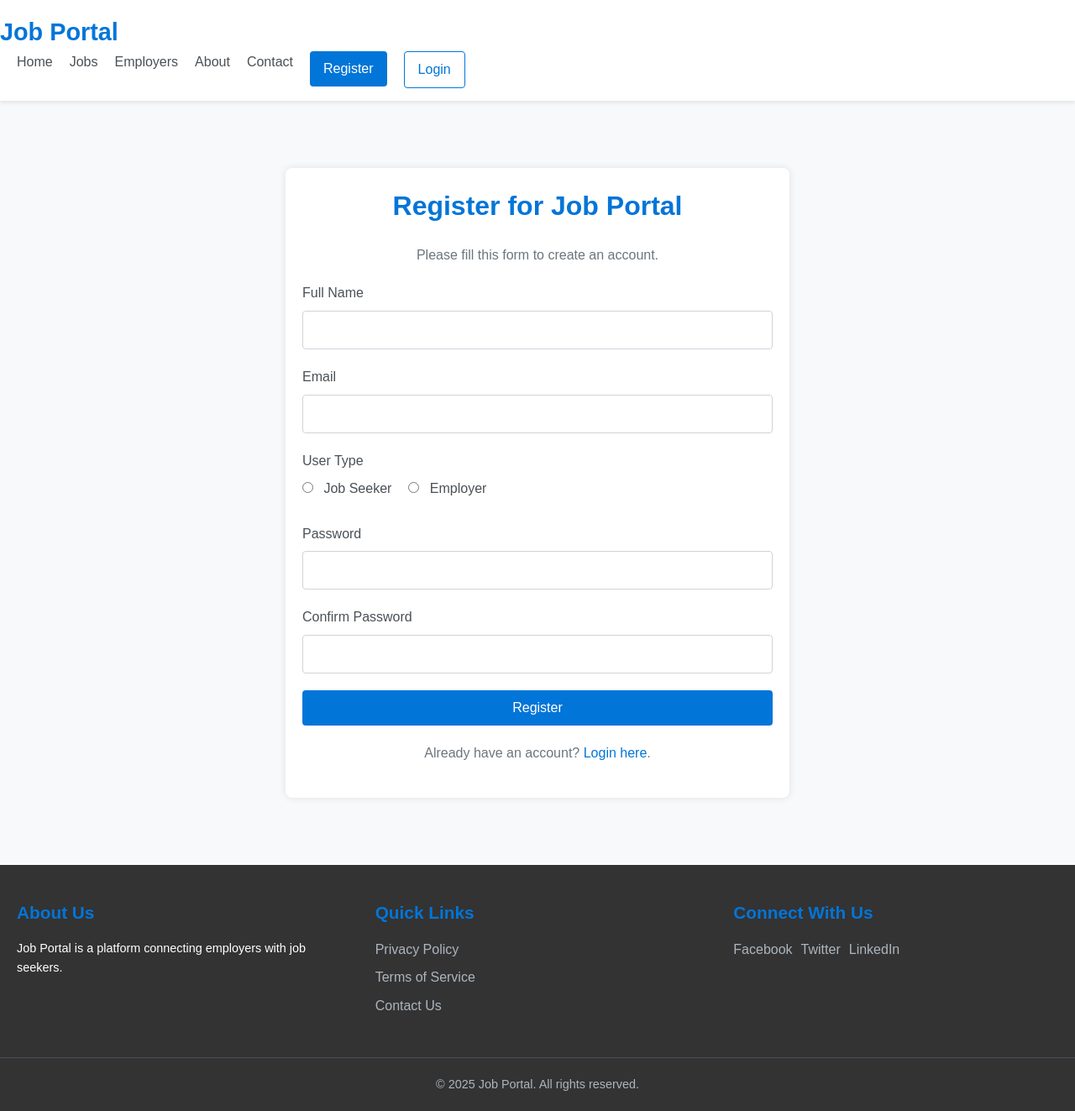
After one commit to hamzatarifturing/job-portal-system-php, a PHP site: page /register.php in a window 1280 px wide. The commit adds this page. Shown: the whole page at 84% size. Run offline with PHP 8.4, Linux system fonts and the light colour scheme.

Commit message:
Conversation 1A - Interaction 2 - Model Selected: A

```diff
--- a/assets/css/style.css
+++ b/assets/css/style.css
@@ -69,6 +69,36 @@ nav ul li a {
 
 nav ul li a:hover {
     color: #0275d8;
+}
+
+.btn-register, .btn-login {
+    padding: 8px 16px;
+    border-radius: 4px;
+    display: inline-block;
+    font-weight: 500;
+    transition: all 0.3s ease;
+}
+
+.btn-register {
+    background-color: #0275d8;
+    color: #fff !important;
+}
+
+.btn-register:hover {
+    background-color: #025aa5;
+    text-decoration: none !important;
+}
+
+.btn-login {
+    background-color: transparent;
+    color: #0275d8 !important;
+    border: 1px solid #0275d8;
+}
+
+.btn-login:hover {
+    background-color: #0275d8;
+    color: #fff !important;
+    text-decoration: none !important;
 }
 
 /* Main content */
@@ -150,6 +180,118 @@ footer {
     color: #adb5bd;
 }
 
+/* Registration form styles */
+.register-section {
+    max-width: 600px;
+    margin: 30px auto;
+    padding: 20px;
+    background-color: #fff;
+    border-radius: 8px;
+    box-shadow: 0 0 10px rgba(0, 0, 0, 0.1);
+}
+
+.register-section h1 {
+    color: #0275d8;
+    margin-bottom: 20px;
+    text-align: center;
+}
+
+.register-section p {
+    margin-bottom: 20px;
+    color: #6c757d;
+    text-align: center;
+}
+
+.form-group {
+    margin-bottom: 20px;
+}
+
+.form-group label {
+    display: block;
+    margin-bottom: 8px;
+    font-weight: 500;
+    color: #495057;
+}
+
+.form-control {
+    display: block;
+    width: 100%;
+    padding: 10px 15px;
+    font-size: 1rem;
+    line-height: 1.5;
+    color: #495057;
+    background-color: #fff;
+    border: 1px solid #ced4da;
+    border-radius: 4px;
+    transition: border-color 0.15s ease-in-out, box-shadow 0.15s ease-in-out;
+}
+
+.form-control:focus {
+    border-color: #80bdff;
+    outline: 0;
+    box-shadow: 0 0 0 0.2rem rgba(0, 123, 255, 0.25);
+}
+
+.is-invalid {
+    border-color: #dc3545;
+}
+
+.invalid-feedback {
+    display: block;
+    width: 100%;
+    margin-top: 5px;
+    font-size: 0.875rem;
+    color: #dc3545;
+}
+
+.radio-group {
+    display: flex;
+    gap: 20px;
+    margin-top: 5px;
+}
+
+.radio-inline {
+    display: flex;
+    align-items: center;
+    font-weight: normal;
+    cursor: pointer;
+}
+
+.radio-inline input {
+    margin-right: 8px;
+}
+
+.btn-submit {
+    display: inline-block;
+    width: 100%;
+    padding: 12px;
+    background-color: #0275d8;
+    color: #fff;
+    border: none;
+    border-radius: 4px;
+    font-size: 1rem;
+    font-weight: 500;
+    cursor: pointer;
+    transition: background-color 0.3s ease;
+}
+
+.btn-submit:hover {
+    background-color: #025aa5;
+}
+
+.alert {
+    padding: 15px;
+    margin-bottom: 20px;
+    border: 1px solid transparent;
+    border-radius: 4px;
+}
+
+.alert-success {
+    color: #155724;
+    background-color: #d4edda;
+    border-color: #c3e6cb;
+}
+
 /* Responsive design */
 @media (max-width: 768px) {
     header .container {
@@ -158,9 +300,20 @@ footer {
 
     nav ul {
         margin-top: 15px;
+        flex-wrap: wrap;
+        justify-content: center;
+    }
+
+    nav ul li {
+        margin: 5px 10px;
     }
 
     .footer-content {
         flex-direction: column;
     }
+
+    .radio-group {
+        flex-direction: column;
+        gap: 10px;
+    }
 }
--- a/includes/config.php
+++ b/includes/config.php
@@ -8,7 +8,7 @@
 // Define database parameters
 define('DB_SERVER', 'localhost');
 define('DB_USERNAME', 'root');
-define('DB_PASSWORD', '');
+define('DB_PASSWORD', '12345678');
 define('DB_NAME', 'job_portal');
 
 // Attempt to connect to MySQL database
--- a/includes/header.php
+++ b/includes/header.php
@@ -23,6 +23,8 @@
                 <li><a href="#">Employers</a></li>
                 <li><a href="#">About</a></li>
                 <li><a href="#">Contact</a></li>
+                <li><a href="register.php" class="btn-register">Register</a></li>
+                <li><a href="#" class="btn-login">Login</a></li>
             </ul>
         </nav>
     </header>
--- /dev/null
+++ b/register.php
@@ -0,0 +1,136 @@
+<?php
+// Start session
+session_start();
+
+// Include header
+include_once 'includes/header.php';
+
+// Initialize variables
+$name = $email = $user_type = "";
+$name_err = $email_err = $password_err = $confirm_password_err = $user_type_err = "";
+$registration_success = "";
+
+// Process form data when form is submitted
+if ($_SERVER["REQUEST_METHOD"] == "POST") {
+
+    // Validate name
+    if (empty(trim($_POST["name"]))) {
+        $name_err = "Please enter your name.";
+    } else {
+        $name = trim($_POST["name"]);
+    }
+
+    // Validate email
+    if (empty(trim($_POST["email"]))) {
+        $email_err = "Please enter your email.";
+    } else {
+        // Prepare a select statement to check if email already exists
+        // This will be implemented later when connected to database
+        $email = trim($_POST["email"]);
+
+        // Simple email validation
+        if (!filter_var($email, FILTER_VALIDATE_EMAIL)) {
+            $email_err = "Please enter a valid email address.";
+        }
+    }
+
+    // Validate user type
+    if (empty($_POST["user_type"])) {
+        $user_type_err = "Please select user type.";
+    } else {
+        $user_type = $_POST["user_type"];
+    }
+
+    // Validate password
+    if (empty(trim($_POST["password"]))) {
+        $password_err = "Please enter a password.";
+    } elseif (strlen(trim($_POST["password"])) < 6) {
+        $password_err = "Password must have at least 6 characters.";
+    } else {
+        $password = trim($_POST["password"]);
+    }
+
+    // Validate confirm password
+    if (empty(trim($_POST["confirm_password"]))) {
+        $confirm_password_err = "Please confirm password.";
+    } else {
+        $confirm_password = trim($_POST["confirm_password"]);
+        if (empty($password_err) && ($password != $confirm_password)) {
+            $confirm_password_err = "Password did not match.";
+        }
+    }
+
+    // Check input errors before inserting in database
+    if (empty($name_err) && empty($email_err) && empty($password_err) && empty($confirm_password_err) && empty($user_type_err)) {
+        // This is where we would insert into the database
+        // For now, let's just show a success message
+        $registration_success = "Registration successful! You can now login.";
+
+        // Clear form data after successful submission
+        $name = $email = $user_type = "";
+    }
+}
+?>
+
+<div class="container">
+    <div class="register-section">
+        <h1>Register for Job Portal</h1>
+
+        <?php if (!empty($registration_success)) : ?>
+            <div class="alert alert-success">
+                <?php echo $registration_success; ?>
+            </div>
+        <?php endif; ?>
+
+        <p>Please fill this form to create an account.</p>
+        <form action="<?php echo htmlspecialchars($_SERVER["PHP_SELF"]); ?>" method="post" class="registration-form">
+            <div class="form-group">
+                <label>Full Name</label>
+                <input type="text" name="name" class="form-control <?php echo (!empty($name_err)) ? 'is-invalid' : ''; ?>" value="<?php echo htmlspecialchars($name); ?>">
+                <span class="invalid-feedback"><?php echo $name_err; ?></span>
+            </div>
+
+            <div class="form-group">
+                <label>Email</label>
+                <input type="email" name="email" class="form-control <?php echo (!empty($email_err)) ? 'is-invalid' : ''; ?>" value="<?php echo htmlspecialchars($email); ?>">
+                <span class="invalid-feedback"><?php echo $email_err; ?></span>
+            </div>
+
+            <div class="form-group">
+                <label>User Type</label>
+                <div class="radio-group">
+                    <label class="radio-inline">
+                        <input type="radio" name="user_type" value="jobseeker" <?php echo ($user_type == "jobseeker") ? "checked" : ""; ?>> Job Seeker
+                    </label>
+                    <label class="radio-inline">
+                        <input type="radio" name="user_type" value="employer" <?php echo ($user_type == "employer") ? "checked" : ""; ?>> Employer
+                    </label>
+                </div>
+                <span class="invalid-feedback"><?php echo $user_type_err; ?></span>
+            </div>
+
+            <div class="form-group">
+                <label>Password</label>
+                <input type="password" name="password" class="form-control <?php echo (!empty($password_err)) ? 'is-invalid' : ''; ?>">
+                <span class="invalid-feedback"><?php echo $password_err; ?></span>
+            </div>
+
+            <div class="form-group">
+                <label>Confirm Password</label>
+                <input type="password" name="confirm_password" class="form-control <?php echo (!empty($confirm_password_err)) ? 'is-invalid' : ''; ?>">
+                <span class="invalid-feedback"><?php echo $confirm_password_err; ?></span>
+            </div>
+
+            <div class="form-group">
+                <input type="submit" class="btn-submit" value="Register">
+            </div>
+
+            <p>Already have an account? <a href="#">Login here</a>.</p>
+        </form>
+    </div>
+</div>
+
+<?php
+// Include footer
+include_once 'includes/footer.php';
+?>
```
